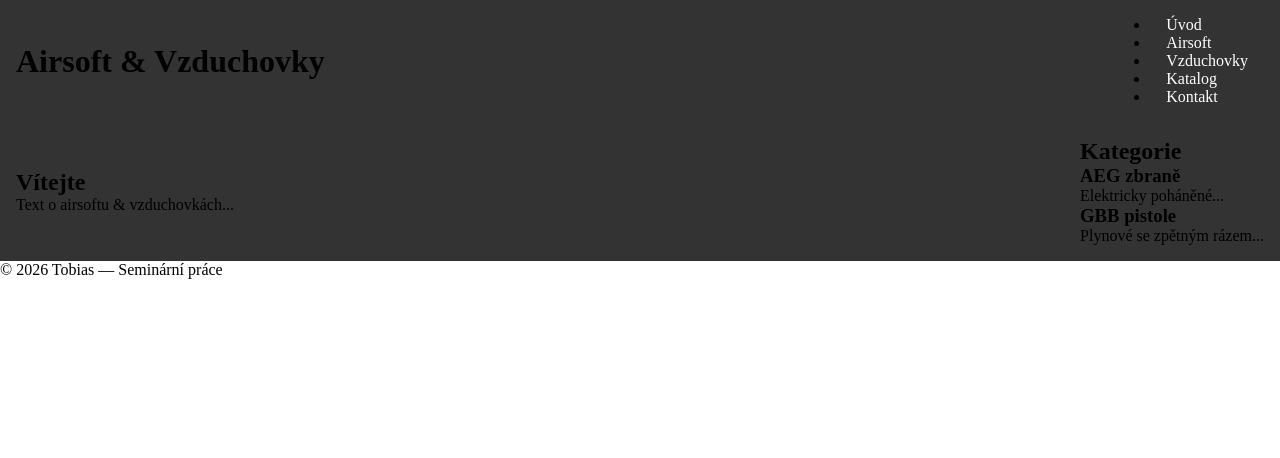
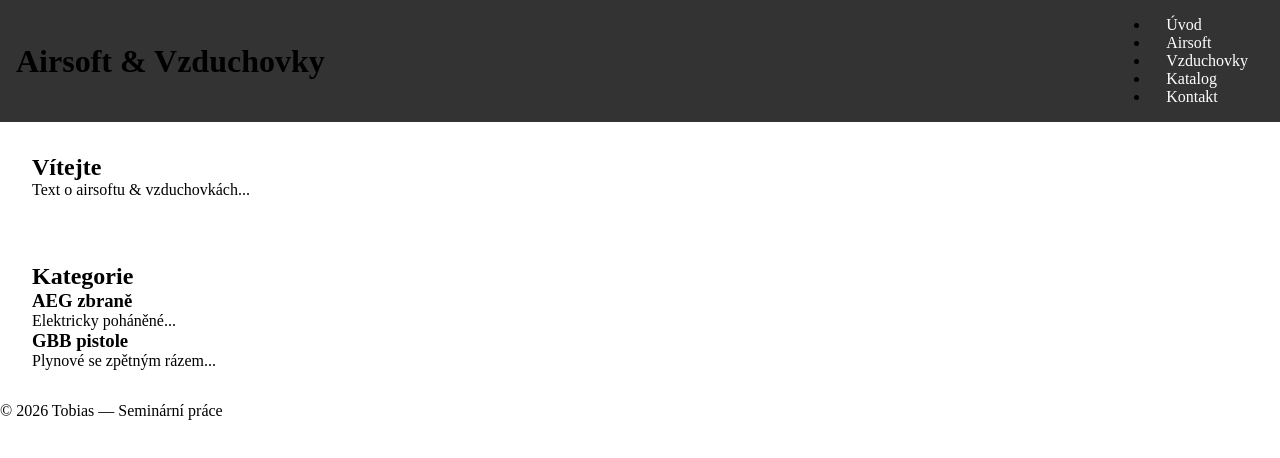
Before and after one commit to Supinac/tobias-website, a plain HTML site: page seminarka/index.html in a window 1280 px wide. Drawn offline with Linux system fonts and the light colour scheme.

Commit message:
Seminarni prace 0.2.3

```diff
--- a/seminarka/assets/style.css
+++ b/seminarka/assets/style.css
@@ -17,4 +17,11 @@
 }
 .navbar a:hover {
   color: aqua;
+  text-decoration: underline;;
 }
+#uvod {
+  padding: 2rem;
+}
+#kategorie {
+  padding: 2rem;
+}
--- a/seminarka/index.html
+++ b/seminarka/index.html
@@ -21,7 +21,7 @@
             </ul>
         </nav>
     </header>
-    <main class="navbar">
+    <main>
         <section id="uvod">
         <h2>Vítejte</h2>
             <p>Text o airsoftu &amp; vzduchovkách...</p>
```
